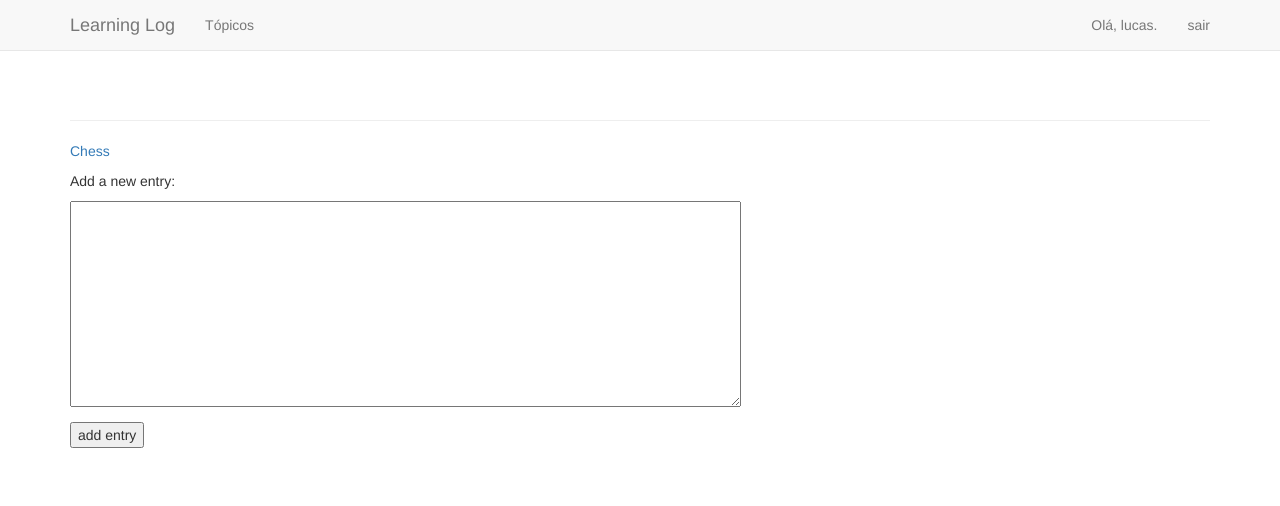
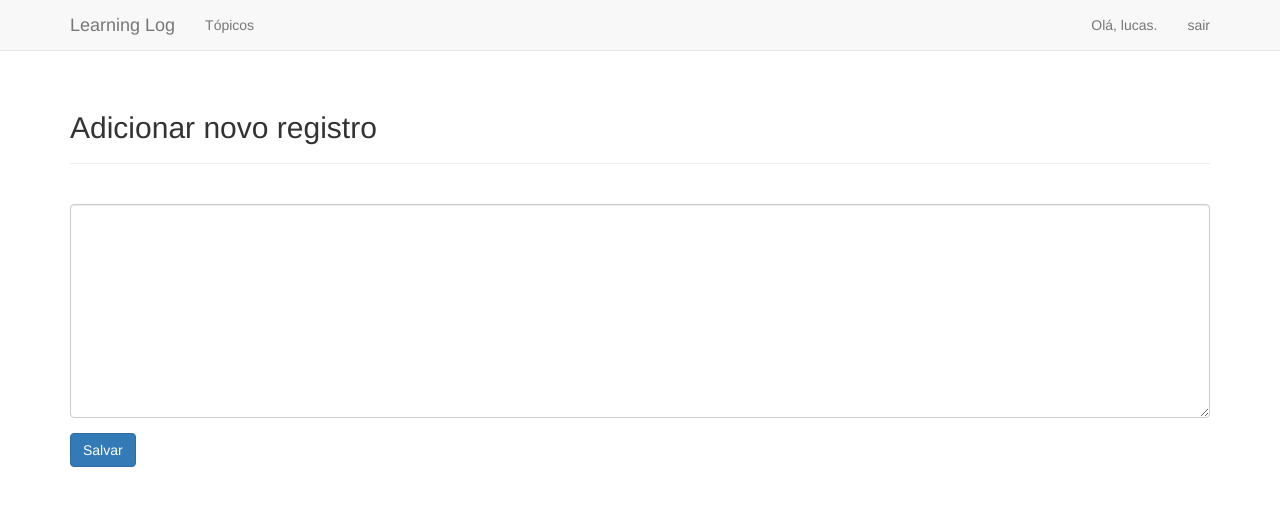
Before and after one commit to montalvas/learning_log, a Django app: page /new_entry/1/ in a window 1280 px wide. Shown: the top 506 px of the page. Run offline with Django 3.2, Linux system fonts and the light colour scheme; a user stored in the database is signed in; data comes from the database, SQL or seed files in the repository; both versions use the stored data as it was after the commit; some libraries are stand-ins or nearby versions.

Commit message:
add bootstrap layout

```diff
--- a/learning_logs/templates/learning_logs/new_entry.html
+++ b/learning_logs/templates/learning_logs/new_entry.html
@@ -1,14 +1,19 @@
 {% extends 'learning_logs/_layouts/base.html' %}
+{% load bootstrap3 %}
+
+{% block header %}
+  <h2>Adicionar novo registro</h2>
+{% endblock header %}
 
 {% block content %}
-  <p>
-    <a href="{% url 'learning_logs:topic' topic.id %}">{{ topic }}</a>
-  </p>
-  <p>Add a new entry:</p>
-  <form action="{% url 'learning_logs:new_entry' topic.id %}" method="post">
+
+  <form action="{% url 'learning_logs:new_entry' topic.id %}" method="post" class="form">
     {% csrf_token %}
-    {{ form.as_p }}
-    <button type="submit">add entry</button>
+    {% bootstrap_form form %}
+
+    {% buttons %}
+      <button type="submit" class="btn btn-primary">Salvar</button>
+    {% endbuttons %}
   </form>
 
 {% endblock content %}
--- a/learning_logs/templates/learning_logs/new_topic.html
+++ b/learning_logs/templates/learning_logs/new_topic.html
@@ -2,7 +2,7 @@
 {% load bootstrap3 %}
 
 {% block header %}
-  <h2>Adicionar novo tópico</h2>
+  <h2>Novo Tópico</h2>
 {% endblock header %}
 
 {% block content %}
@@ -12,7 +12,7 @@
     {% bootstrap_form form %}
 
     {% buttons %}
-      <button type="submit" class="btn btn-primary">Add Tópico</button>
+      <button type="submit" class="btn btn-primary">Salvar</button>
     {% endbuttons %}
   </form>
 
```
Also changed, not shown: learning_logs/templates/learning_logs/edit_entry.html (+12 -7 lines), users/templates/users/register.html (+8 -3 lines), db.sqlite3.
